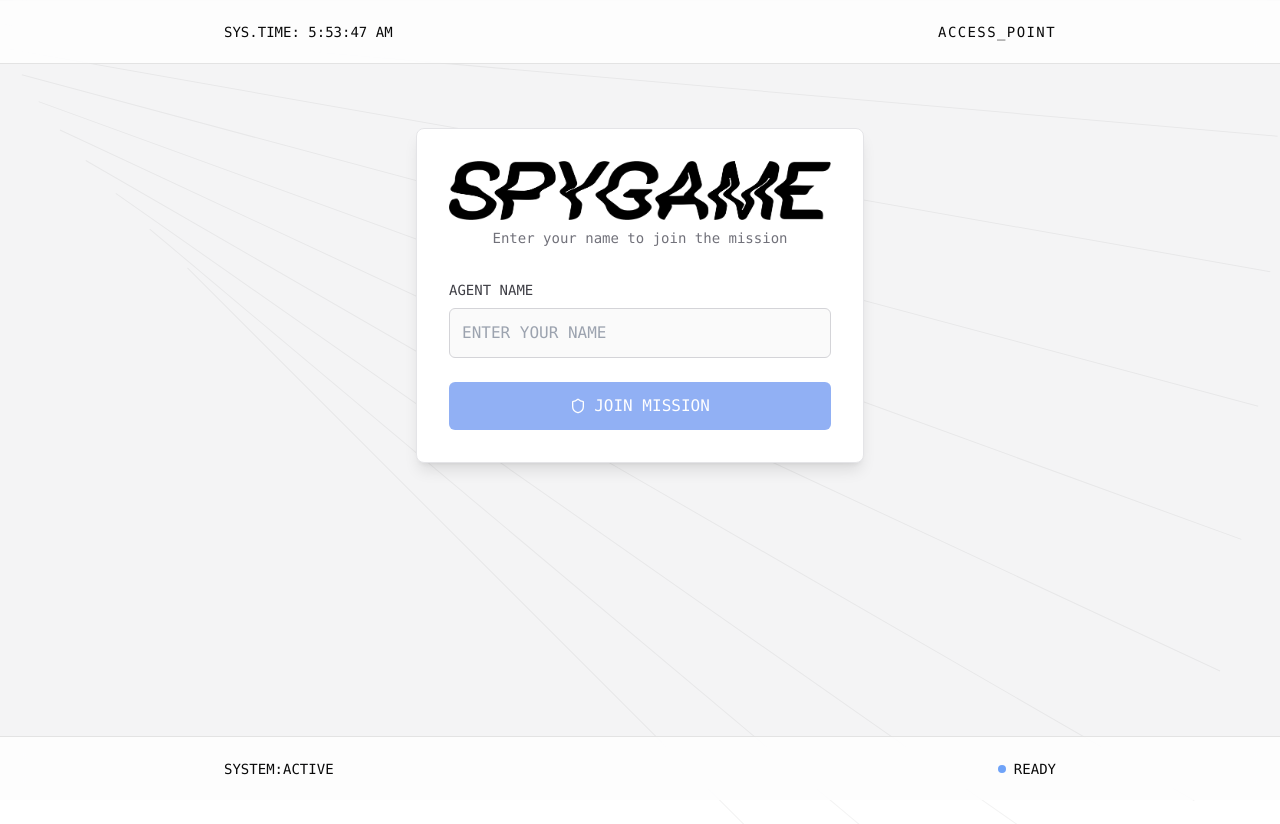
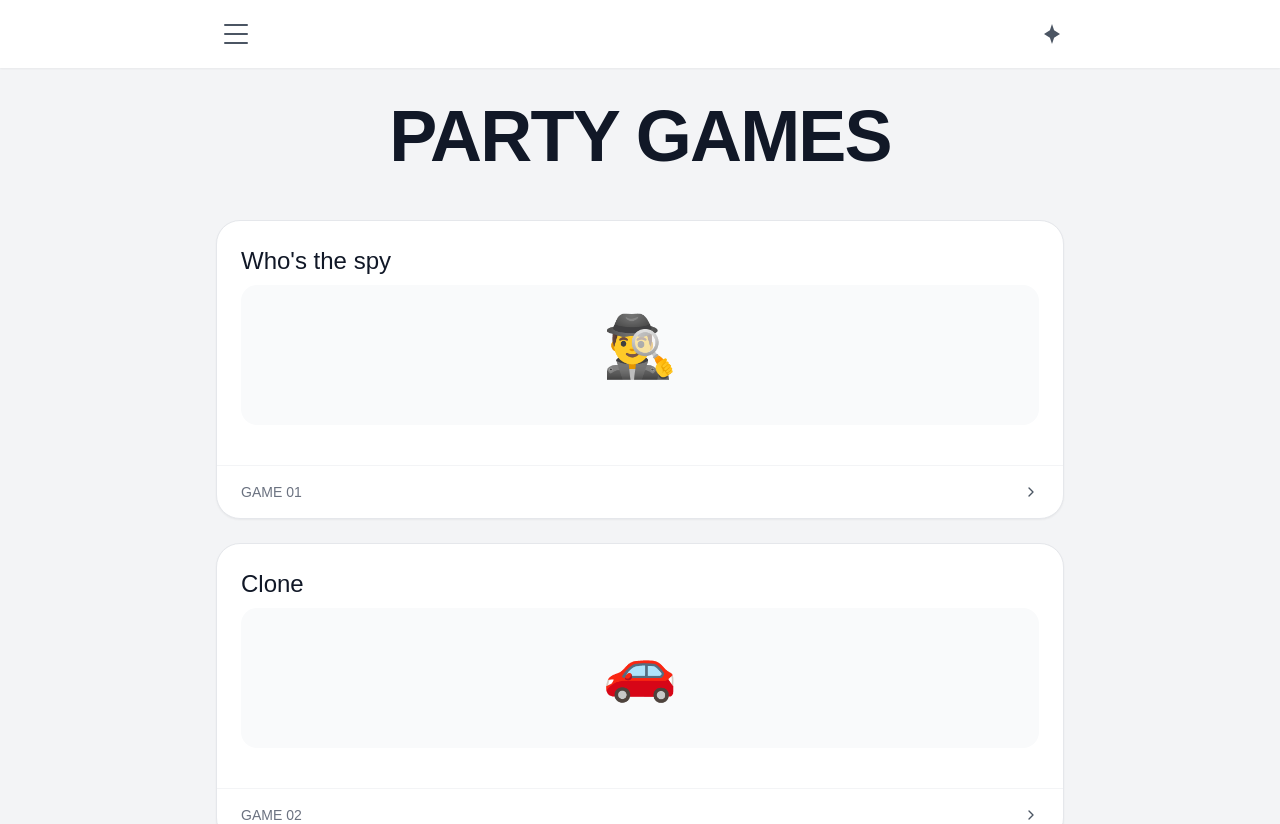
Before and after one commit to Maximus305/redblue, a Next.js app: page / in a window 1280 px wide. Shown: the top 824 px of the page. Before the commit the page ends 800 px from the top, so only its background shows below. Built offline with nearby package versions, Linux system fonts and the light colour scheme.

Commit message:
Update page.tsx

```diff
--- a/src/app/page.tsx
+++ b/src/app/page.tsx
@@ -1,126 +1,137 @@
-"use client";
-import React, { useState, useEffect } from "react";
-import { useRouter } from "next/navigation";
-import { Shield, Loader2 } from "lucide-react";
+import React, { useState } from 'react';
+import { Play, Users, Clock, Star, ChevronRight } from 'lucide-react';
 
-const AgentNav = () => {
-  const router = useRouter();
-  const [time, setTime] = useState("00:00:00");
-  const [name, setName] = useState("");
-  const [loading, setLoading] = useState(false);
+export default function PartykiteLanding() {
+  const [expandedGame, setExpandedGame] = useState(null);
 
-  useEffect(() => {
-    const timer = setInterval(() => {
-      setTime(new Date().toLocaleTimeString());
-    }, 1000);
-    return () => clearInterval(timer);
-  }, []);
+  const games = [
+    {
+      id: 1,
+      title: "Who's the spy",
+      description: "One player gets a different word. Find the spy before they find you!",
+      players: "4-10 players",
+      duration: "10-15 min",
+      difficulty: "Easy",
+      image: "🕵️‍♂️",
+      rules: [
+        "Each player receives a secret word, except one player who gets a different word (the spy)",
+        "Players take turns describing their word without saying it directly",
+        "The spy must figure out the real word while blending in",
+        "After discussion, vote to eliminate the suspected spy",
+        "Spy wins if they guess the word or avoid elimination"
+      ]
+    },
+    {
+      id: 2,
+      title: "Clone",
+      description: "Spot the differences and find your perfect match!",
+      players: "3-8 players",
+      duration: "15-20 min",
+      difficulty: "Medium",
+      image: "🚗",
+      rules: [
+        "Players are secretly assigned into pairs (clones)",
+        "Everyone receives similar but slightly different prompts",
+        "Give answers that match your clone without being obvious",
+        "Other players try to identify the clone pairs",
+        "Clones win points for staying hidden while matching answers"
+      ]
+    }
+  ];
 
-  const handleJoinMission = (e: { preventDefault: () => void; }) => {
-    e.preventDefault();
-    if (!name.trim()) return;
-
-    setLoading(true);
-    localStorage.setItem("agentName", name);
-
-    // Ensure name is properly formatted for URL
-    const formattedName = encodeURIComponent(name);
-
-    // Simulate API request to store name (replace with actual Firebase or backend call)
-    setTimeout(() => {
-      router.push(`/agent/${formattedName}`);
-    }, 800);
+  const toggleGameRules = (gameId) => {
+    setExpandedGame(expandedGame === gameId ? null : gameId);
   };
 
   return (
-    <div className="min-h-screen bg-zinc-100 overflow-hidden font-mono">
-      {/* Background Elements */}
-      <div className="fixed inset-0">
-        <div className="absolute inset-0">
-          {[...Array(10)].map((_, i) => (
-            <div
-              key={i} // Added key prop to fix the error
-              className="absolute w-full h-px bg-black/5"
-              style={{ top: `${i * 10}%`, transform: `rotate(${i * 5}deg)` }}
-            />
-          ))}
+    <div className="min-h-screen bg-gray-100">
+      {/* Header */}
+      <div className="bg-white shadow-sm">
+        <div className="max-w-4xl mx-auto px-6 py-4 flex justify-between items-center">
+          <button className="p-2">
+            <div className="w-6 h-5 flex flex-col justify-between">
+              <div className="w-full h-0.5 bg-gray-600 rounded"></div>
+              <div className="w-full h-0.5 bg-gray-600 rounded"></div>
+              <div className="w-full h-0.5 bg-gray-600 rounded"></div>
+            </div>
+          </button>
+          <div className="w-6 h-6 text-gray-600">
+            <svg viewBox="0 0 24 24" fill="currentColor" className="w-full h-full">
+              <path d="M12 2l2.09 6.26L20 12l-5.91 3.74L12 22l-2.09-6.26L4 12l5.91-3.74L12 2z"/>
+            </svg>
+          </div>
         </div>
       </div>
 
-      {/* Main Content */}
-      <div className="relative z-10">
-        {/* Top Bar */}
-        <div className="fixed top-0 left-0 right-0 h-16 bg-white/80 backdrop-blur-md border-b border-black/10">
-          <div className="max-w-4xl mx-auto h-full px-8 flex items-center justify-between">
-            <div className="text-sm">SYS.TIME: {time}</div>
-            <div className="text-sm tracking-widest">ACCESS_POINT</div>
-          </div>
+      <div className="max-w-4xl mx-auto px-6 py-8">
+        {/* Hero Title */}
+        <div className="text-center mb-12">
+          <h1 className="text-5xl md:text-7xl font-black text-gray-900 mb-6 tracking-tight">
+            PARTY GAMES
+          </h1>
         </div>
 
-        {/* Form Section */}
-        <div className="pt-32 flex justify-center items-center">
-          <div className="bg-white border border-zinc-200 shadow-lg rounded-lg w-full max-w-md p-8">
-            <div className="text-center mb-8">
-              <img
-                src="/images/spygame.png"
-                alt="Spy Game"
-                className="w-full h-auto mb-2 rounded"
-              />
-              <p className="text-zinc-500 text-sm">Enter your name to join the mission</p>
-            </div>
+        {/* Games Grid */}
+        <div className="space-y-6">
+          {games.map((game, index) => (
+            <div key={game.id} className="bg-white rounded-3xl shadow-sm border border-gray-200 overflow-hidden">
+              {/* Game Header */}
+              <div className="p-6 border-b border-gray-100">
+                <h2 className="text-2xl font-medium text-gray-900 mb-2">{game.title}</h2>
 
-            <form onSubmit={handleJoinMission}>
-              <div className="mb-6">
-                <label htmlFor="name" className="block text-sm font-medium text-zinc-700 mb-2">
-                  AGENT NAME
-                </label>
-                <input
-                  type="text"
-                  id="name"
-                  value={name}
-                  onChange={(e) => setName(e.target.value)}
-                  className="w-full p-3 border border-zinc-300 rounded-md focus:outline-none focus:ring-2 focus:ring-blue-500 bg-zinc-50 font-mono"
-                  placeholder="ENTER YOUR NAME"
-                  aria-label="Agent Name"
-                  required
-                />
+                {/* Game Image/Icon Area */}
+                <div className="bg-gray-50 rounded-2xl p-8 mb-4 text-center">
+                  <div className="text-6xl mb-4">{game.image}</div>
+                </div>
               </div>
 
-              <button
-                type="submit"
-                disabled={loading || !name.trim()}
-                className="w-full bg-blue-600 text-white py-3 rounded-md hover:bg-blue-700 transition-all duration-300 flex items-center justify-center gap-2 disabled:opacity-50 disabled:cursor-not-allowed"
-                aria-label="Join Mission"
-              >
-                {loading ? (
-                  <>
-                    <Loader2 className="w-4 h-4 animate-spin" />
-                    <span>JOINING MISSION...</span>
-                  </>
-                ) : (
-                  <>
-                    <Shield className="w-4 h-4" />
-                    <span>JOIN MISSION</span>
-                  </>
-                )}
-              </button>
-            </form>
-          </div>
+              {/* Game Footer */}
+              <div className="px-6 py-4 flex items-center justify-between">
+                <div className="text-sm font-medium text-gray-500">
+                  GAME {String(index + 1).padStart(2, '0')}
+                </div>
+                <button
+                  onClick={() => toggleGameRules(game.id)}
+                  className="flex items-center gap-2 text-gray-600 hover:text-gray-900 transition-colors"
+                >
+                  <ChevronRight className={`w-4 h-4 transition-transform ${expandedGame === game.id ? 'rotate-90' : ''}`} />
+                </button>
+              </div>
+
+              {/* Expandable Rules */}
+              {expandedGame === game.id && (
+                <div className="border-t border-gray-100 p-6 bg-gray-50">
+                  <h3 className="font-medium text-gray-900 mb-4">How to Play:</h3>
+                  <div className="space-y-3">
+                    {game.rules.map((rule, ruleIndex) => (
+                      <div key={ruleIndex} className="flex gap-3">
+                        <div className="bg-gray-900 text-white text-sm w-6 h-6 rounded-full flex items-center justify-center flex-shrink-0 mt-0.5">
+                          {ruleIndex + 1}
+                        </div>
+                        <p className="text-gray-700 text-sm leading-relaxed">{rule}</p>
+                      </div>
+                    ))}
+                  </div>
+                </div>
+              )}
+            </div>
+          ))}
         </div>
 
-        {/* Bottom Bar */}
-        <div className="fixed bottom-0 left-0 right-0 h-16 bg-white/80 backdrop-blur-md border-t border-black/10">
-          <div className="max-w-4xl mx-auto h-full px-8 flex items-center justify-between">
-            <div className="text-sm">SYSTEM:ACTIVE</div>
-            <div className="flex items-center space-x-2">
-              <div className="w-2 h-2 bg-blue-500 rounded-full animate-pulse" />
-              <span className="text-sm">READY</span>
-            </div>
-          </div>
+        {/* CTA Section */}
+        <div className="mt-12 bg-white rounded-3xl shadow-sm border border-gray-200 p-8 text-center">
+          <h2 className="text-3xl font-bold text-gray-900 mb-4">
+            Coming Soon - Summer 2025
+          </h2>
+          <p className="text-gray-600 mb-8 max-w-2xl mx-auto">
+            Get ready for the ultimate party game experience with Partykite.
+          </p>
+          <button className="bg-gray-900 text-white px-8 py-4 rounded-2xl font-medium hover:bg-gray-800 transition-colors inline-flex items-center justify-center gap-2">
+            <Play className="w-5 h-5" />
+            Get Notified
+          </button>
         </div>
       </div>
     </div>
   );
-};
-
-export default AgentNav;
+}
```
